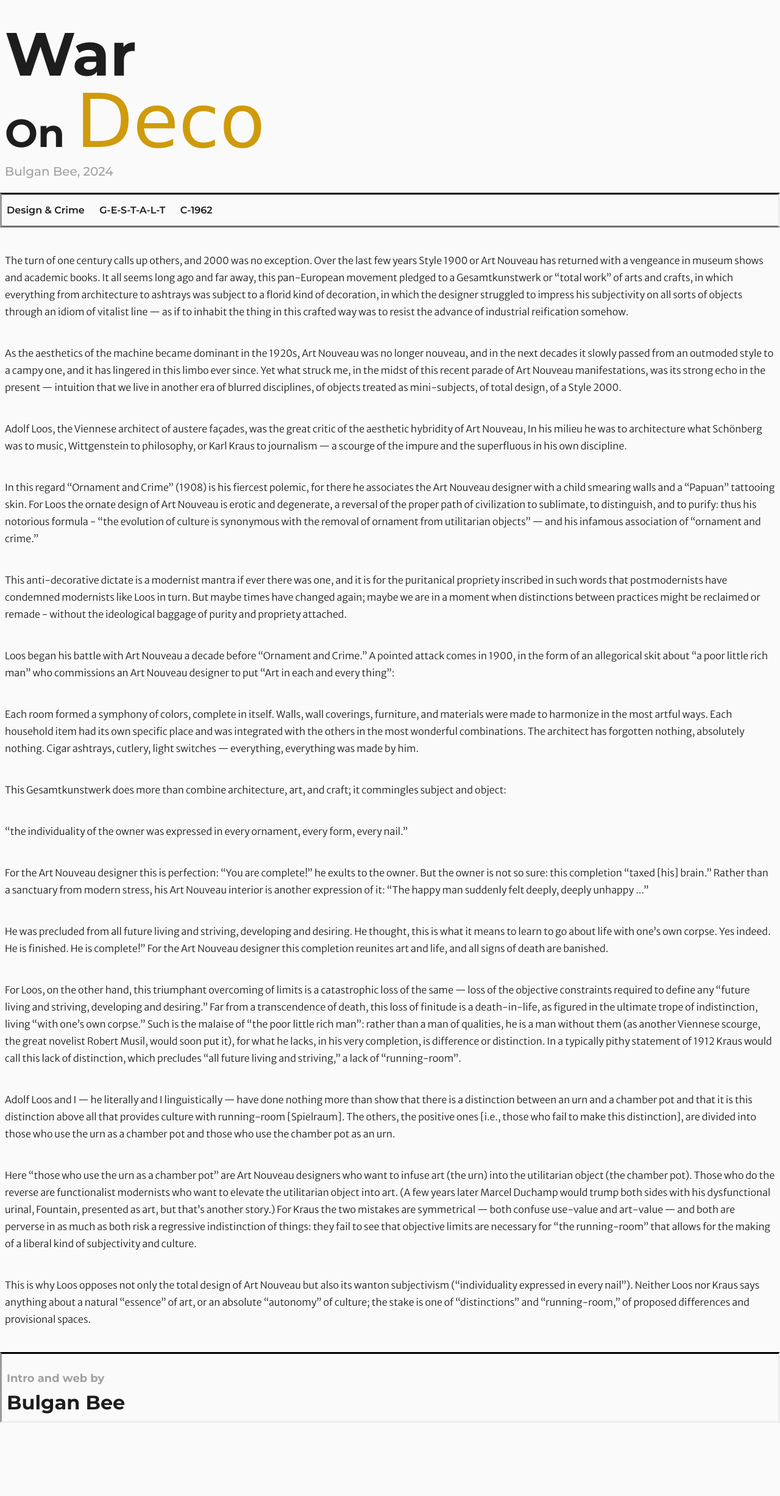
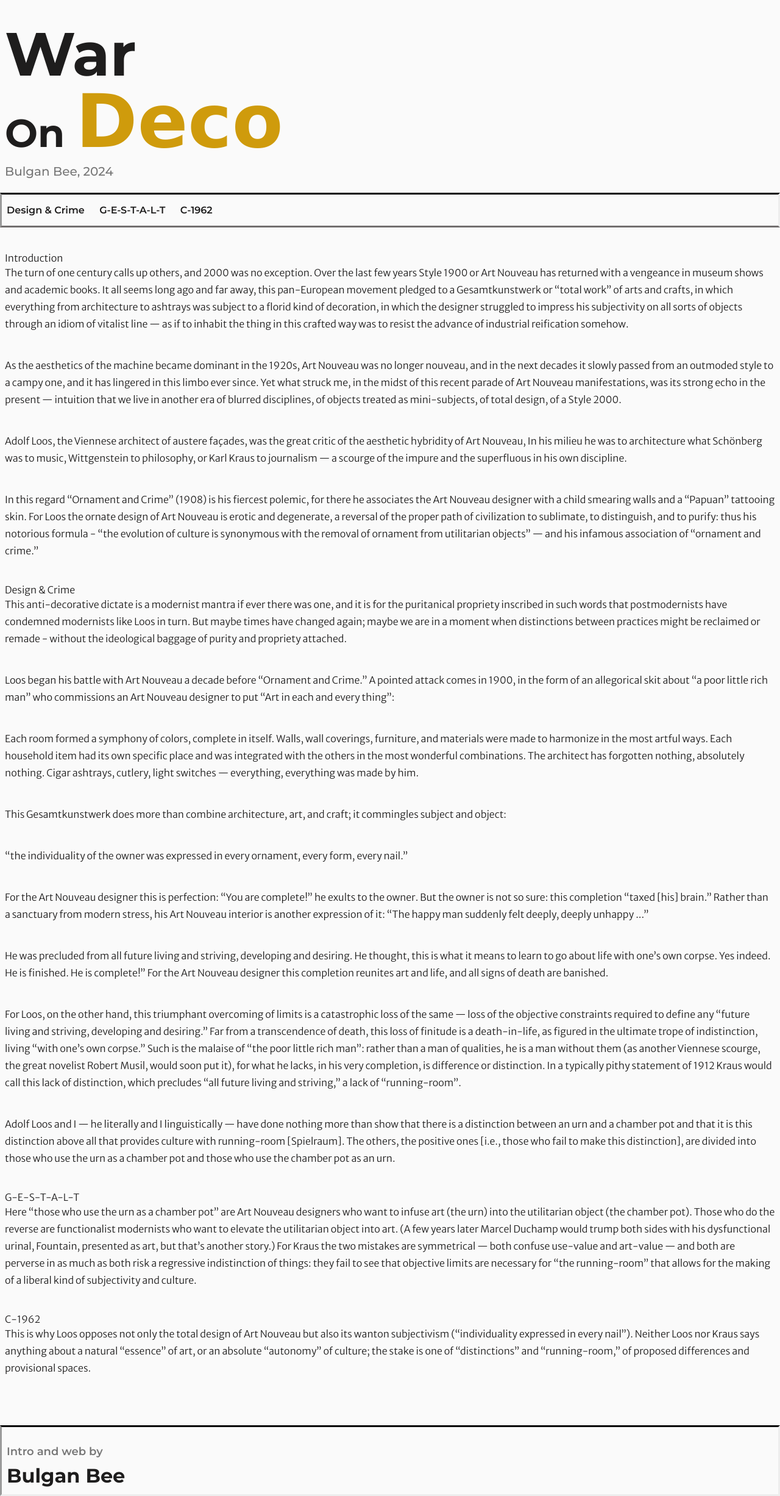
Before and after one commit to Bulganbee/binding, a plain HTML site: page index.html in a window 1280 px wide. Shown: the whole page at 61% size. Before the commit the page ends 2333 px from the top, so only its background shows below. Drawn offline with Linux system fonts and the light colour scheme; a web font is replaced by a local one.

Commit message:
added h3 in html

```diff
--- a/assets/direction1.css
+++ b/assets/direction1.css
@@ -11,6 +11,7 @@
 }
 #deco {
 	font-family: "Arizonia", cursive;
+	font-weight: 700;
 	font-size: 122px;
 	color: #CF9B0C;
 }
@@ -21,7 +22,7 @@ h2 {
 	font-family: "Montserrat", sans-serif;
 	font-size: 20px;
 	font-weight:500;
-	color: #A1A1A1;
+	color: #777777;
 
 }
 header {
@@ -60,6 +61,7 @@ body {
 article {
 	margin: 8px;
 	margin-top: 40px;
+	margin-bottom: 80px;
 	font-size: 16px;
 	font-family: "Merriweather Sans", sans-serif;
 	font-weight: 350;
@@ -71,8 +73,8 @@ p {
 .footer {
 	font-size: 18px;
 	font-family: "Montserrat", sans-serif;
-	font-weight: bold;
-	color: #A1A1A1;
+	font-weight: 600;
+	color: #777777;
 }
 .authorfooter {
 	font-size: 32px;
--- a/index.html
+++ b/index.html
@@ -34,10 +34,12 @@
 	<!-- Below is my introduction to the theme of the articles -->
 	 <article>
 			<section>
+				<h3>Introduction</h3>
 				<p>The turn of one century calls up others, and 2000 was no exception. Over the last few years <em>Style 1900</em> or <span id="redtext">Art Nouveau</span> has returned with a vengeance in museum shows and academic books. It all seems long ago and far away, this pan-European movement pledged to a <em>Gesamtkunstwerk</em> or “total work” of arts and crafts, in which everything from architecture to ashtrays was subject to a florid kind of decoration, in which the designer struggled to impress his subjectivity on all sorts of objects through an idiom of vitalist line — as if to inhabit the thing in this crafted way was to resist the advance of industrial reification somehow.</p>
 				<p>As the aesthetics of the machine became dominant in the 1920s, Art Nouveau was no longer <em>nouveau</em>, and in the next decades it slowly passed from an outmoded style to a campy one, and it has lingered in this limbo ever since. Yet what struck me, in the midst of this recent parade of Art Nouveau manifestations, was its strong echo in the present — intuition that we live in another era of blurred disciplines, of objects treated as mini-subjects, of total design, of a <em>Style 2000</em>.</span> </p>
 				<p>Adolf Loos, the Viennese architect of austere façades, was the great critic of the aesthetic hybridity of Art Nouveau, In his milieu he was to architecture what Schönberg was to music, Wittgenstein to philosophy, or Karl Kraus to journalism — a scourge of the impure and the superfluous in his own discipline.</p>
 				<p>In this regard “Ornament and Crime” (1908) is his fiercest polemic, for there he associates the Art Nouveau designer with a child smearing walls and a “Papuan” tattooing skin. For Loos the ornate design of Art Nouveau is erotic and degenerate, a reversal of the proper path of civilization to sublimate, to distinguish, and to purify: thus his notorious formula - “the evolution of culture is synonymous with the removal of ornament from utilitarian objects” — and his infamous association of “ornament and crime.”</p>
+				<h3>Design & Crime</h3>
 				<p>This anti-decorative dictate is a modernist mantra if ever there was one, and it is for the puritanical propriety inscribed in such words that postmodernists have condemned modernists like Loos in turn. But maybe times have changed again; maybe we are in a moment when distinctions between practices might be reclaimed or remade - without the ideological baggage of purity and propriety attached.</p>
 				<p>Loos began his battle with Art Nouveau a decade before “Ornament and Crime.” A pointed attack comes in 1900, in the form of an allegorical skit about “a poor little rich man” who commissions an Art Nouveau designer to put “Art in each and every thing”:</p>
 				<p><span id="redtext">Each room formed a symphony of colors, complete in itself. Walls, wall coverings, furniture, and materials were made to harmonize in the most artful ways. Each household item had its own specific place and was integrated with the others in the most wonderful combinations. The architect has forgotten nothing, absolutely nothing. Cigar ashtrays, cutlery, light switches — everything, everything was made by him.</span></p>
@@ -47,7 +49,9 @@
 				<p>He was precluded from all future living and striving, developing and desiring. He thought, this is what it means to learn to go about life with one’s own corpse. Yes indeed. He is finished. He is complete!” For the Art Nouveau designer this completion reunites art and life, and all signs of death are banished.</p>
 				<p>For Loos, on the other hand, this triumphant overcoming of limits is a catastrophic loss of the same — <span id="redtext">loss of the objective constraints required to define any “future living and striving, developing and desiring.”</span> Far from a transcendence of death, this loss of finitude is a death-in-life, as figured in the ultimate trope of indistinction, living “with one’s own corpse.”  Such is the malaise of “the poor little rich man”: rather than a man of qualities, he is a man without them (as another Viennese scourge, the great novelist Robert Musil, would soon put it), for what he lacks, in his very completion, is difference or distinction. In a typically pithy statement of 1912 Kraus would call this lack of distinction, which precludes “all future living and striving,” a lack of “running-room”.</p>
 				<p>Adolf Loos and I — he literally and I linguistically — have done nothing more than show that there is a distinction between an urn and a chamber pot and that it is this distinction above all that provides culture with running-room [<em>Spielraum</em>]. The others, the positive ones [i.e., those who fail to make this distinction], are divided into those who use the urn as a chamber pot and those who use the chamber pot as an urn.</p>
+				<h3>G-E-S-T-A-L-T</h3>
 				<p>Here “those who use the urn as a chamber pot” are Art Nouveau designers who want to infuse art (the urn) into the utilitarian object (the chamber pot). Those who do the reverse are functionalist modernists who want to elevate the utilitarian object into art. (A few years later Marcel Duchamp would trump both sides with his dysfunctional urinal, <em>Fountain</em>, presented as art, but that’s another story.) For Kraus the two mistakes are symmetrical — both confuse use-value and art-value — and both are perverse in as much as both risk a regressive indistinction of things: they fail to see that objective limits are necessary for “the running-room” that allows for the making of a liberal kind of subjectivity and culture. </p>
+				<h3>C-1962</h3>
 				<p>This is why Loos opposes not only the total design of Art Nouveau but also its wanton subjectivism (“individuality expressed in every nail”). Neither Loos nor Kraus says anything about a natural “essence” of art, or an absolute “autonomy” of culture; the stake is one of “distinctions” and “running-room,” of proposed differences and provisional spaces.</p>
 			</section>
 		</article>
```
